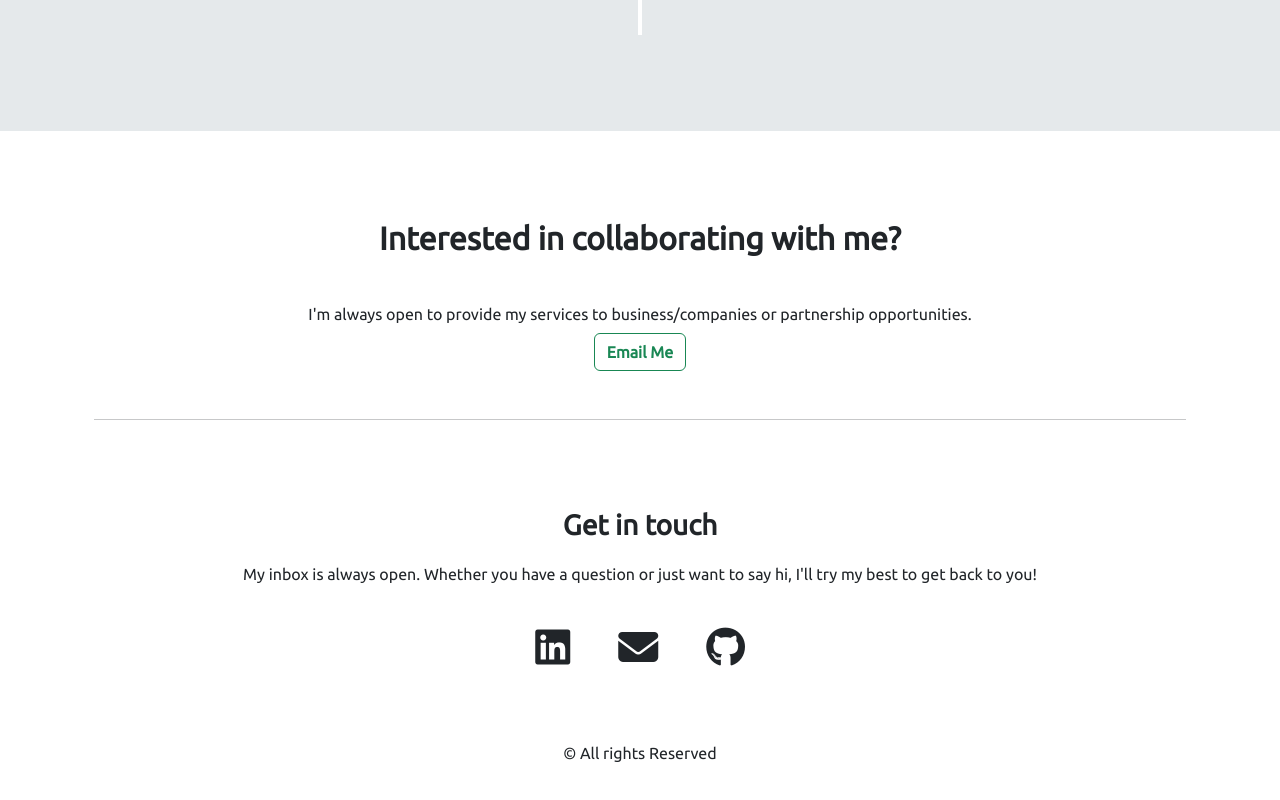
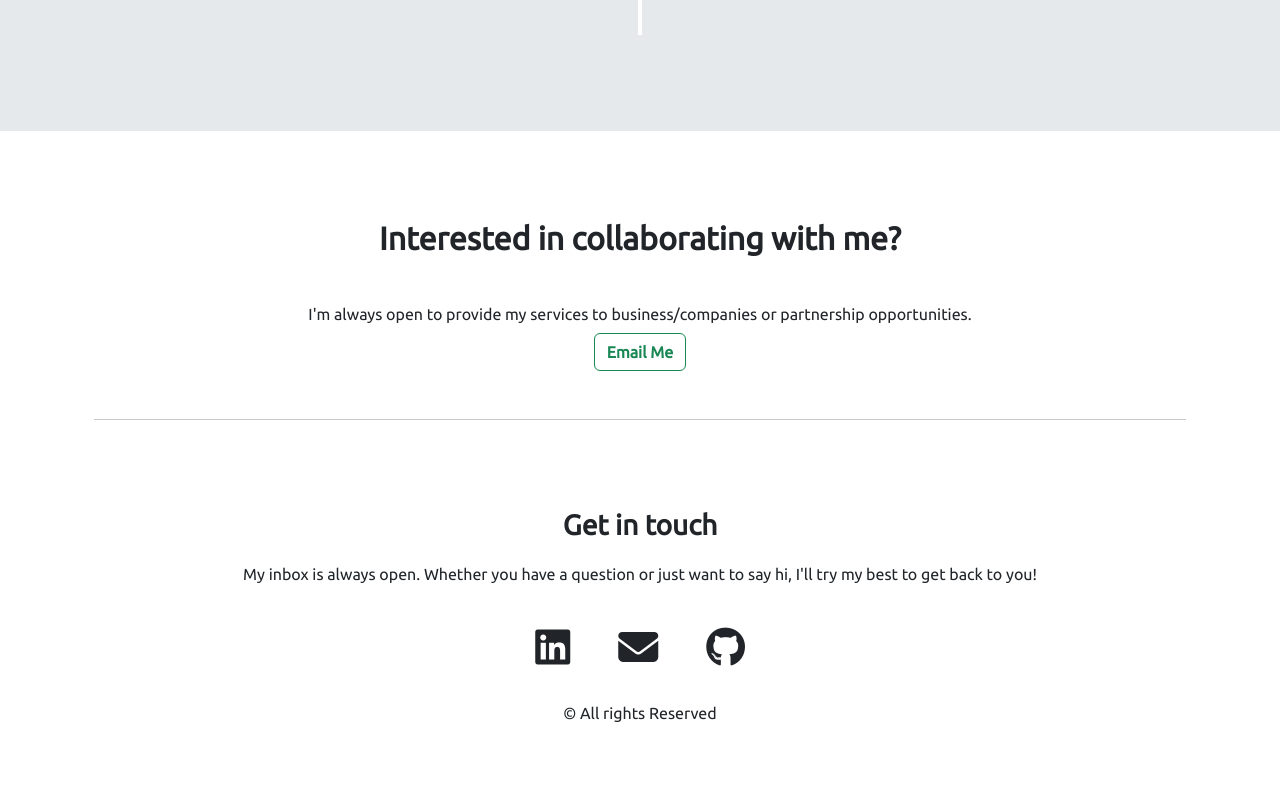
Before and after one commit to Emprcode/P-portfolio, a React (Create React App) app: page / in a window 1280 px wide. Shown: the part 4238-5038 px from the top of the page. After the commit the page ends 4994 px from the top, so only its background shows below. Built offline with nearby package versions, Linux system fonts and the light colour scheme.

Commit message:
code optimised

```diff
--- a/src/App.css
+++ b/src/App.css
@@ -125,8 +125,7 @@ text-fill-color: transparent;
   }
   .nav-link#projects-tabs-tab-second {
     border: 1px solid rgba(47, 2, 70, 0.783);
-    /* border-top: 1px solid rgba(255, 255, 255, 0.5); */
-    /* border-bottom: 1px solid rgba(255, 255, 255, 0.5); */
+
   }
   .nav-link#projects-tabs-tab-third {
     border: 1px solid rgba(47, 2, 70, 0.783);
--- a/src/components/Footer.js
+++ b/src/components/Footer.js
@@ -12,7 +12,7 @@ export const Footer = () => {
         </p>
       </Row>
       <Row className=" p-3 mt-2 " id="contact-address">
-        <Col className="d-flex justify-content-center align-items-center gap-5 h1">
+        <Col className=" d-flex justify-content-center align-items-center gap-5 h1">
           <a
             href="https://www.linkedin.com/in/naryal/"
             target="_blank"
@@ -33,7 +33,7 @@ export const Footer = () => {
           </a>
         </Col>
       </Row>
-      <Row className="text-center p-5">
+      <Row className="text-center p-2 mb-3">
         <h6>&copy; All rights Reserved </h6>
       </Row>
     </Container>
--- a/src/components/Skills.js
+++ b/src/components/Skills.js
@@ -33,7 +33,7 @@ export const Skills = () => {
           </div>
         </div>
       </Marquee>
-      <Marquee direction="right" speed="100" loop="infinite">
+      <Marquee direction="right" speed="100" >
         <div className="icons p-2 mt-2  ">
           <div>
             <i className="fa-brands fa-html5 text-danger"></i>HTML
```
